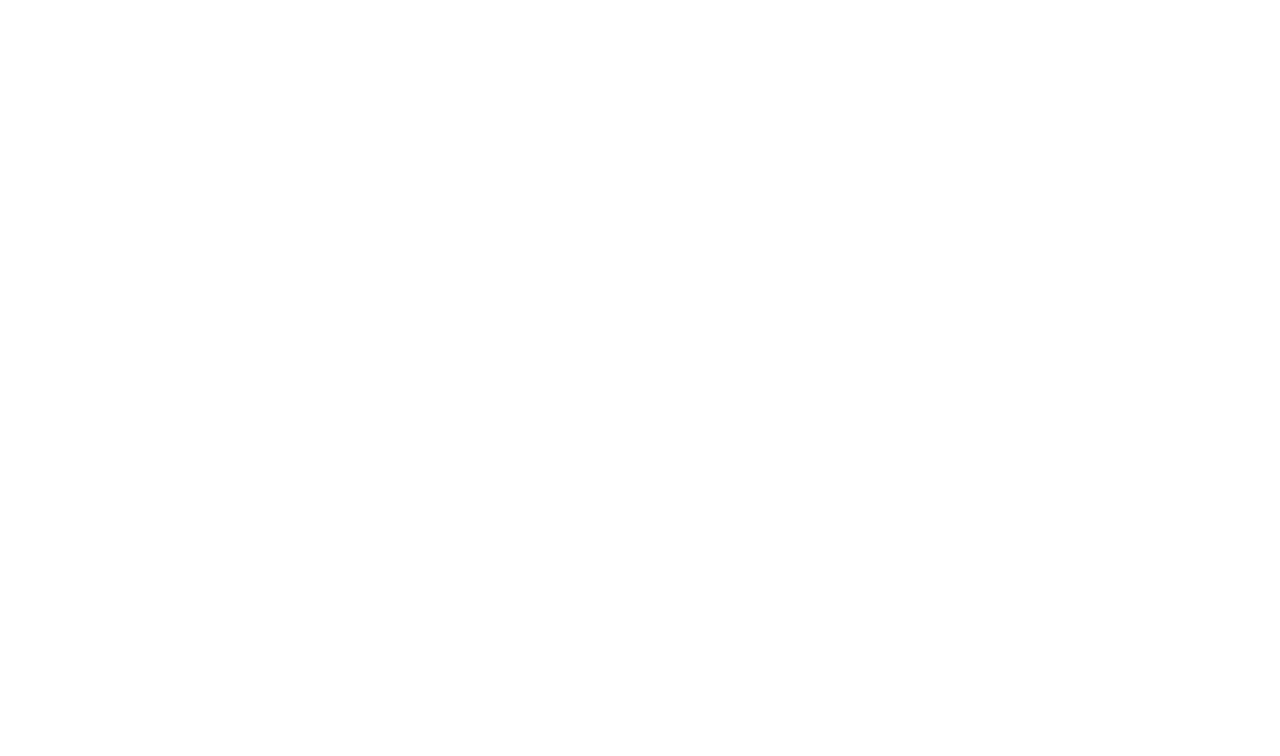
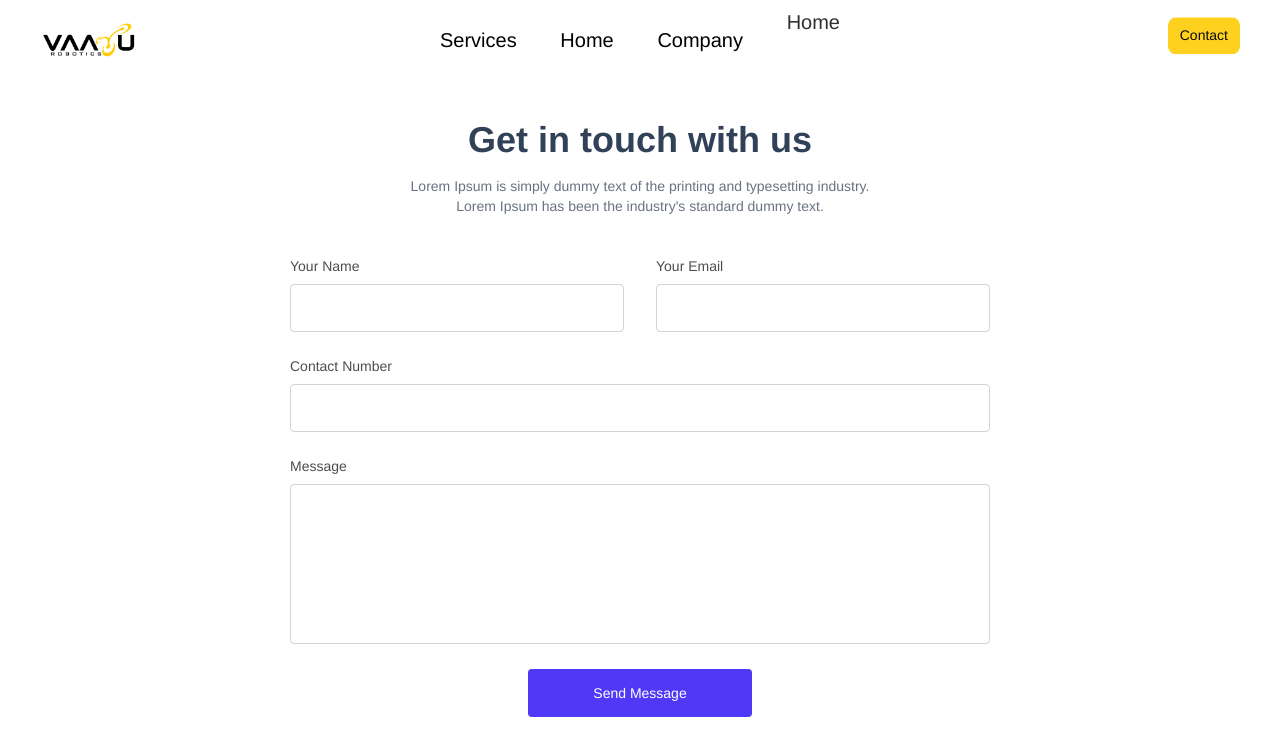
Before and after one commit to AbhimanyuSaxena1/vayutech, a React (Vite) app: page /contactus in a window 1280 px wide. Before the commit this address had no page. Shown: the top 756 px of the page. Built offline with nearby package versions, Linux system fonts and the light colour scheme.

Commit message:
added page trasniton and contact us form

```diff
--- a/src/App.jsx
+++ b/src/App.jsx
@@ -1,27 +1,35 @@
 import React, { useState, useEffect } from 'react';
+import { useLocation } from 'react-router-dom';
 import Home from './Pages/Home';
 import Services from './Pages/Services';
 import Loader from './Component/loader';
 import { Route, Routes } from 'react-router-dom';
+import ContactUs from './Pages/ContactUs';
+import Navbar from './Component/Navbar';
 
 function App() {
   const [loading, setLoading] = useState(true);
+  const location = useLocation();
 
   useEffect(() => {
+    setLoading(true);
     const timer = setTimeout(() => {
       setLoading(false);
-    }, 6000); // Corresponds to the animation duration
-
+    }, 6000); // Animation duration
     return () => clearTimeout(timer);
-  }, []);
+  }, [location]);
 
   return (
     <>
-      {loading ? <Loader /> :""}
-      <Routes>
-        <Route path="/" element={ <Home />}></Route>
-        <Route path="/services" element={ <Services />}></Route>
-      </Routes>
+      {loading && <Loader />}
+      {!loading && <Navbar />}
+      {!loading && (
+        <Routes>
+          <Route path="/" element={<Home />} />
+          <Route path="/services" element={<Services />} />
+          <Route path="/contactus" element={<ContactUs />} />
+        </Routes>
+      )}
     </>
   );
 }
--- a/src/Component/Navbar.jsx
+++ b/src/Component/Navbar.jsx
@@ -74,13 +74,15 @@
           Home
         </Link>
       </div>
-      <div className="contact w-1/3 h-full flex items-center justify-end">
+      <div className="contact  w-1/3 h-full flex items-center justify-end">
+   <Link to="/contactus " className='hover:scale-105 transition-all duration-75 hover:-translate-y-1'>
         <button
           ref={buttonRef}
-          className="px-3 py-2 bg-[#FFCF14] rounded-lg"
+          className="px-3 py-2 cursor-pointer  bg-[#FFCF14] rounded-lg"
         >
           Contact
         </button>
+   </Link>
       </div>
     </nav>
   );
--- /dev/null
+++ b/src/Pages/ContactUs.jsx
@@ -0,0 +1,34 @@
+
+const ContactUs = () => {
+  return (
+<>
+<form className="flex flex-col items-center text-sm py-10 ">
+            <h1 className="text-4xl font-semibold text-slate-700 pb-4">Get in touch with us</h1>
+            <p className="text-sm text-gray-500 text-center pb-10">Lorem Ipsum is simply dummy text of the printing and typesetting industry.<br />Lorem Ipsum has been the industry's standard dummy text.</p>
+
+            <div className="flex flex-col md:flex-row items-center gap-8 w-[350px] md:w-[700px]">
+                <div className="w-full">
+                    <label className="text-black/70" htmlFor="name">Your Name</label>
+                    <input className="text-black h-12 p-2 mt-2 w-full border border-gray-500/30 rounded outline-none focus:border-indigo-300" type="text" required />
+                </div>
+                <div className="w-full">
+                    <label className="text-black/70" htmlFor="name">Your Email</label>
+                    <input className="text-black h-12 p-2 mt-2 w-full border border-gray-500/30 rounded outline-none focus:border-indigo-300" type="email" required />
+                </div>
+            </div>
+          <div className="mt-6 w-[350px] md:w-[700px]">
+                    <label className="text-black/70" htmlFor="name">Contact Number</label>
+                    <input className="text-black h-12 p-2 mt-2 w-full border border-gray-500/30 rounded outline-none focus:border-indigo-300" type="number" required />
+                </div>
+            <div className="mt-6 w-[350px] md:w-[700px]">
+                <label className="text-black/70" htmlFor="name">Message</label>
+                <textarea className="w-full mt-2 p-2 h-40 text-black border border-gray-500/30 rounded resize-none outline-none focus:border-indigo-300" required></textarea>
+            </div>
+
+            <button type="submit" className="mt-5 bg-indigo-600 hover:scale-105 hover:-translate-y-1 text-white h-12 w-56 px-4 rounded active:scale-95 transition-all cursor-pointer">Send Message</button>
+        </form>
+</>
+)
+}
+
+export default ContactUs
--- a/src/Pages/Home.jsx
+++ b/src/Pages/Home.jsx
@@ -3,8 +3,7 @@
 import ImageCorausel from '../Component/swiper/ImageCorausel.jsx'
 const Home = () => {
   return (
-    <main className='w-full min-h-screen '>
-        <Navbar/>
+    <main className='w-full  '>
         <ImageCorausel/>
     </main>
   )
--- a/src/index.css
+++ b/src/index.css
@@ -1,8 +1,5 @@
 @import "tailwindcss";
 
-@tailwind base;
-@tailwind components;
-@tailwind utilities;
 
 .loading {
   overflow: hidden;
```
